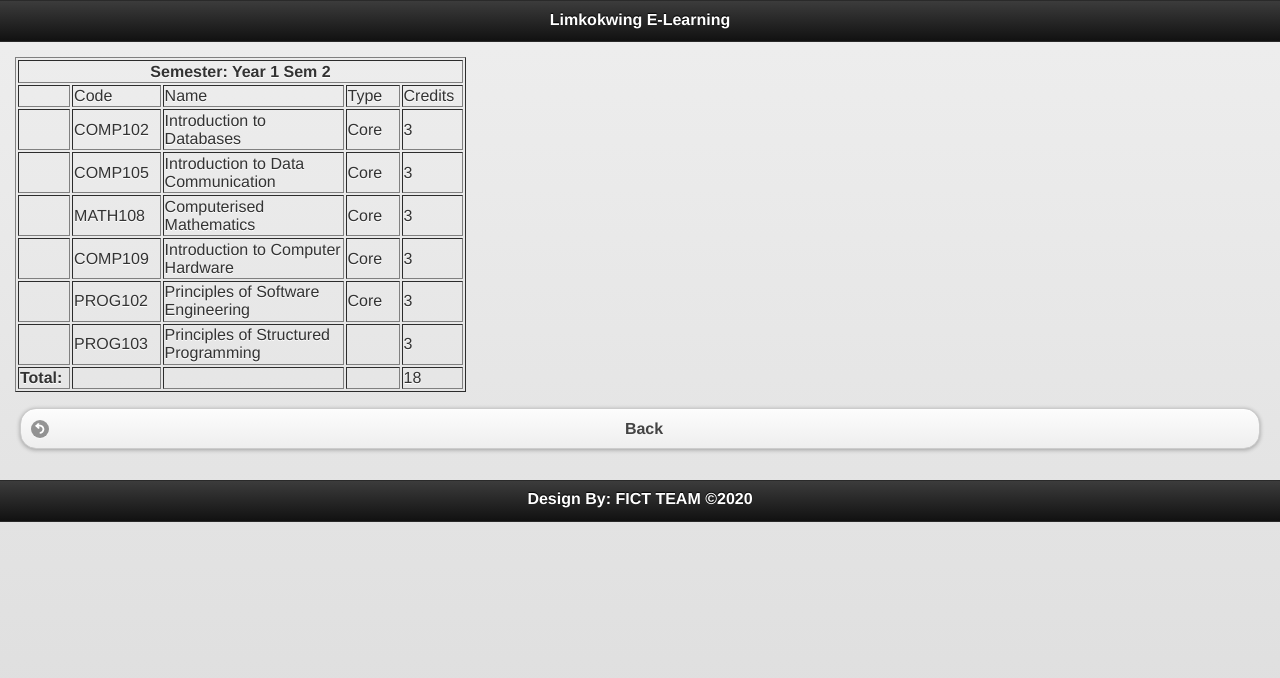
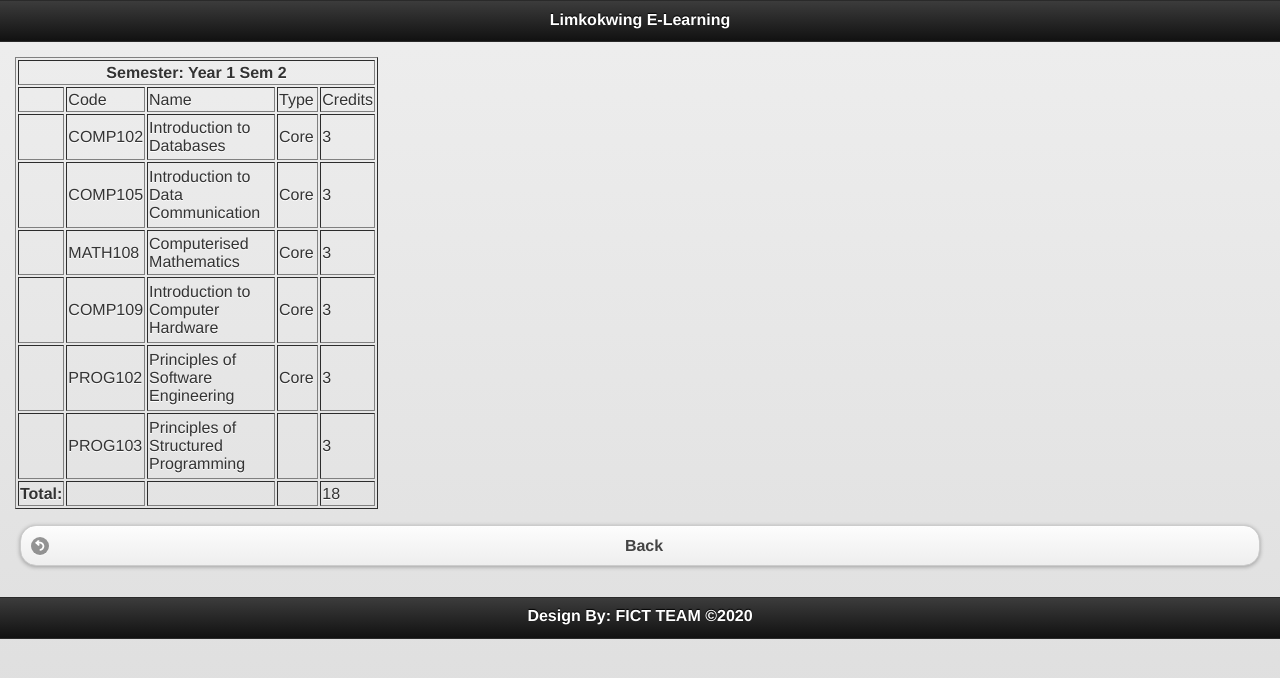
Before and after one commit to eledalab/elearning, a plain HTML site: page bits2.html in a window 1280 px wide. Drawn offline with Linux system fonts and the light colour scheme.

Commit message:
Add files via upload

```diff
--- a/bits2.html
+++ b/bits2.html
@@ -14,7 +14,7 @@
     <h1>Limkokwing E-Learning</h1>
   </div>
   <div data-role="content">
-<table width="451" height="335" border="1">
+<table width="363" height="452" border="1">
   <tr>
     <th scope="col" colspan="5">Semester:	Year 1 Sem 2</th>
 
```
